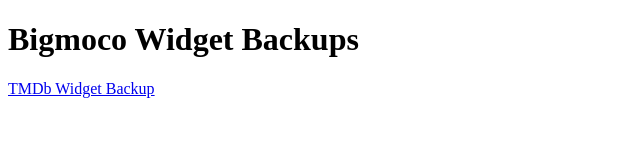
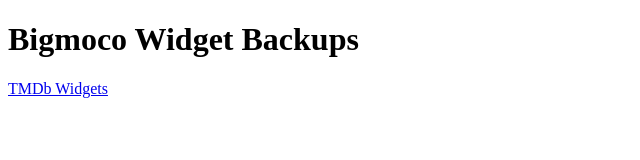
Before and after one commit to Bigmoco/widgets, a plain HTML site: page index.html in a window 1280 px wide. Shown: the full height of the page, 0-640 px from the left. Drawn offline with Linux system fonts and the light colour scheme.

Commit message:
Rename link text for TMDb widget backup

```diff
--- a/index.html
+++ b/index.html
@@ -8,7 +8,7 @@
 
 <h1>Bigmoco Widget Backups</h1>
 
-<a href="TMDbb-Skinbackup.zip">TMDb Widget Backup</a>
+<a href="TMDbb-Skinbackup.zip">TMDb Widgets</a>
 
 </body>
 </html>
```
